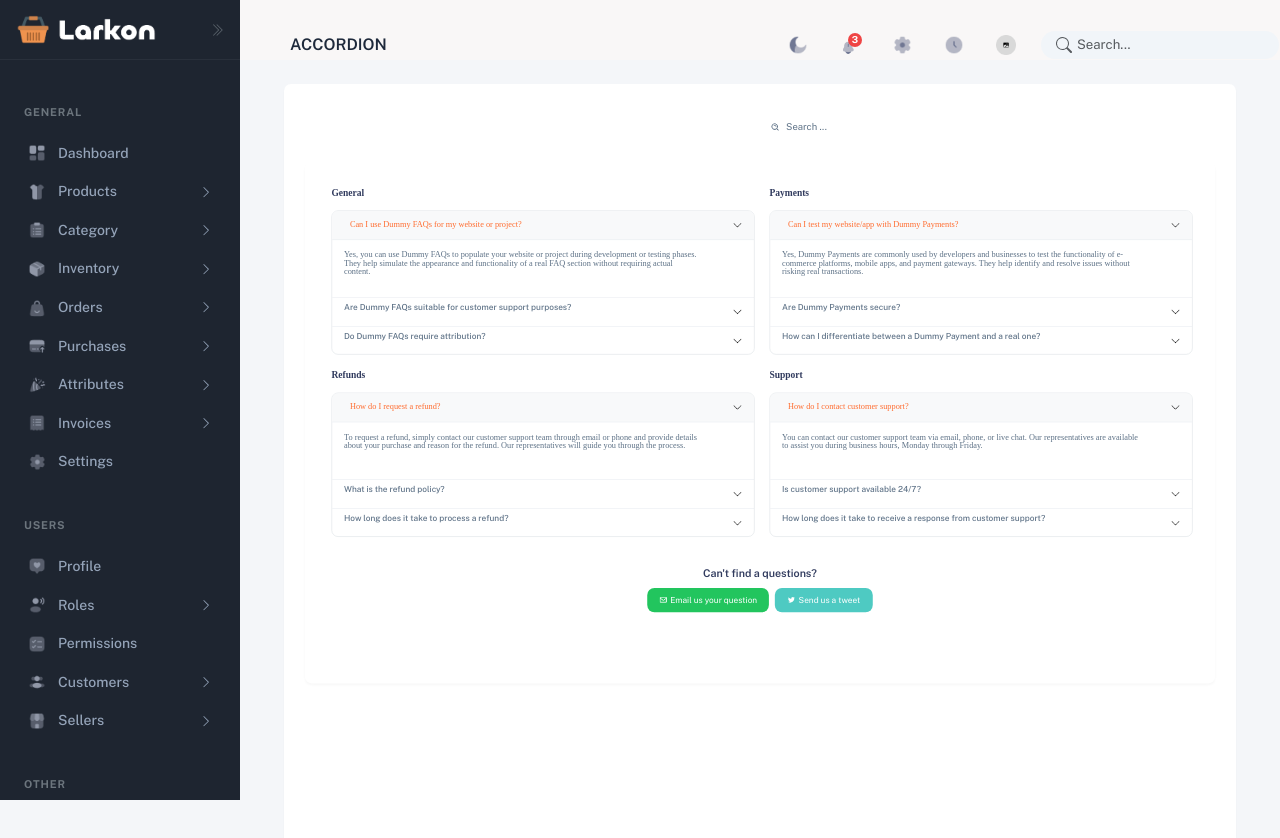
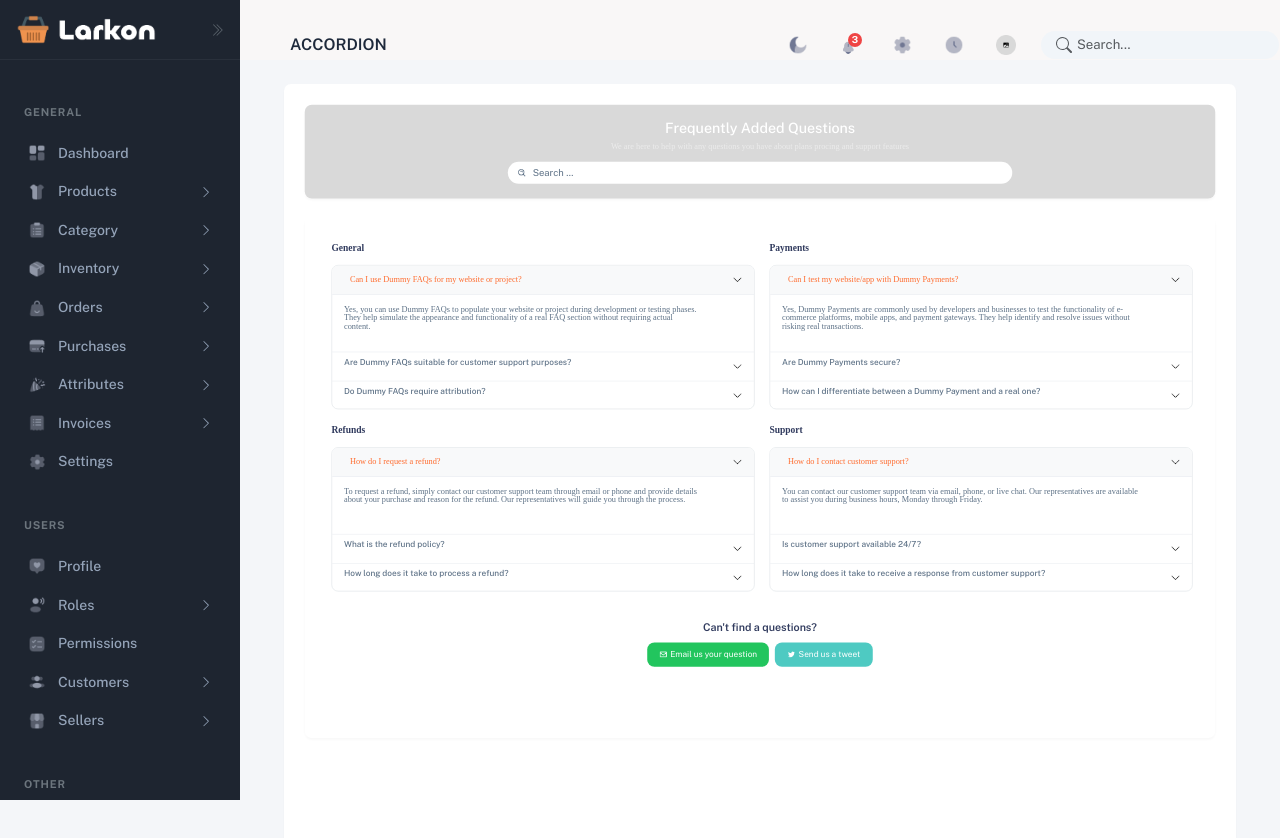
Before and after one commit to Potnuru-Jayavijaygopi/larkonproject, a React (Vite) app: page /faqs in a window 1280 px wide. Shown: the top 838 px of the page. Built offline with nearby package versions, Linux system fonts and the light colour scheme.

Commit message:
edited Faqs

```diff
--- a/src/Pages/Support/Faqs.jsx
+++ b/src/Pages/Support/Faqs.jsx
@@ -12,9 +12,9 @@
     useEffect(() => {
         const updateScale = () => {
             if (!containerRef.current) return;
-         const availableWidth = containerRef.current.clientWidth;
+            const availableWidth = containerRef.current.clientWidth;
 
-const newScale = Math.min(1, availableWidth / 1604);
+            const newScale = Math.min(1, availableWidth / 1604);
             setScale(newScale);
         };
 
@@ -55,12 +55,10 @@
                 >
 
 
-                    <div className="flex items-center gap-[14px]">
-                        <h1 className="!text-[24px] font-[Hanken Grotesk] font-[600] leading-[100%] tracking-[0%] !text-[#FFFFFF]">Frequently Asked Questions</h1>
-                        <p className="!text-[14px] font-[Play] font-[400] leading-[100%] tracking-[0%] !text-[#FFFFFF]/50">
-                            We're here to help with any questions you have about plans, pricing, and supported features.
-                        </p>
-                        <div className="w-[856px] h-[37px] bg-[#FFFFFF] rounded-[800px] flex items-center px-[16px] gap-[10px] mt-[10px]">
+                    <div className="w-[1534px] h-[158px] rounded-[12px] bg-[#D9D9D9] shadow-[0px_3px_4px_rgba(0,0,0,0.03)] flex flex-col items-center justify-center">
+                        <h1 className="!text-[24px] font-[Hanken Grotesk] font-[600] leading-[100%] tracking-[0%] !text-[#FFFFFF]">Frequently Added Questions</h1>
+                        <h1 className="!text-[14px] font-[Play] font-[400] leading-[100%] tracking-[0%] !text-[#FFFFFF]/50">We are here to help with any questions you have about plans procing and support features</h1>
+                        <div className="w-[850px] h-[37px] bg-[#FFFFFF] rounded-[800px] flex items-center px-[16px] gap-[10px] mt-[10px]">
                             <img src={TodoSearch} className="w-[16px] h-[16px]" />
                             <input
                                 type="text"
```
